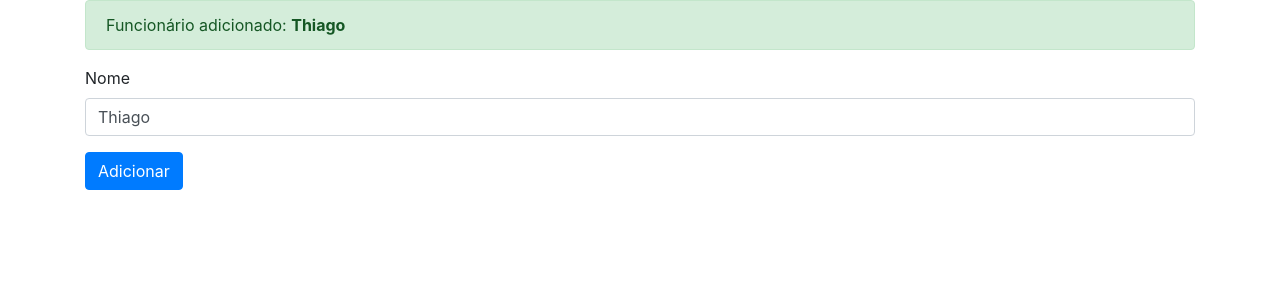
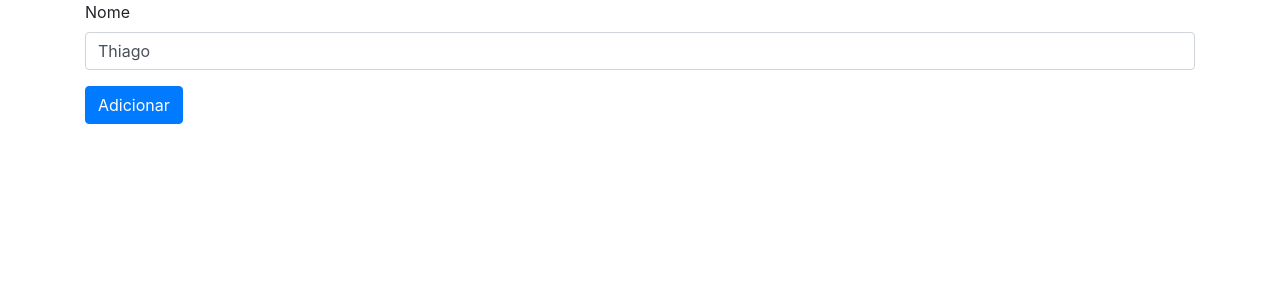
Before and after one commit to SergioRuyDev/projeto-ui, an Angular app: page / in a window 1280 px wide. Shown: the top 300 px of the page. Built offline with nearby package versions, Linux system fonts and the light colour scheme.

Commit message:
Pratica de Diretivas, ngIf e Hidden,

```diff
--- a/src/app/app.component.html
+++ b/src/app/app.component.html
@@ -1,11 +1,12 @@
 <div class="container">
-  <div class="alert alert-success" role="alert">
+  <div class="alert alert-success" role="alert" [hidden]="!adicionado">
     Funcionário adicionado: <strong>{{nome}}</strong>
   </div>
 
   <div class="form-group">
     <label>Nome</label>
-    <input type="text" class="form-control" [(ngModel)]="nome">
+    <input type="text" class="form-control" [(ngModel)]="nome"
+    (focus)="adicionado = false">
   </div>
 
   <button type="button" class="btn btn-primary"
--- a/src/app/app.component.ts
+++ b/src/app/app.component.ts
@@ -7,12 +7,11 @@ import { Component } from '@angular/core';
 })
 export class AppComponent {
   nome = 'Thiago';
+  adicionado = false;
 
   adicionar() {
     console.log(`Adicionando ${this.nome}`);
-
-    const numero = Math.round(Math.random() * 100);
-    this.nome = 'João ' + numero;
+    this.adicionado = true;
   }
 
 }
```
